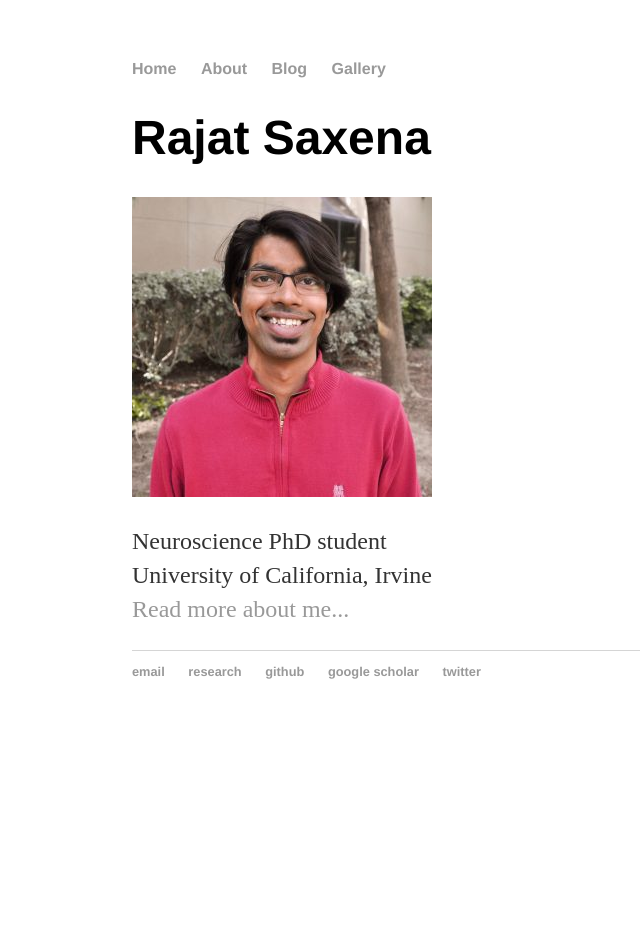
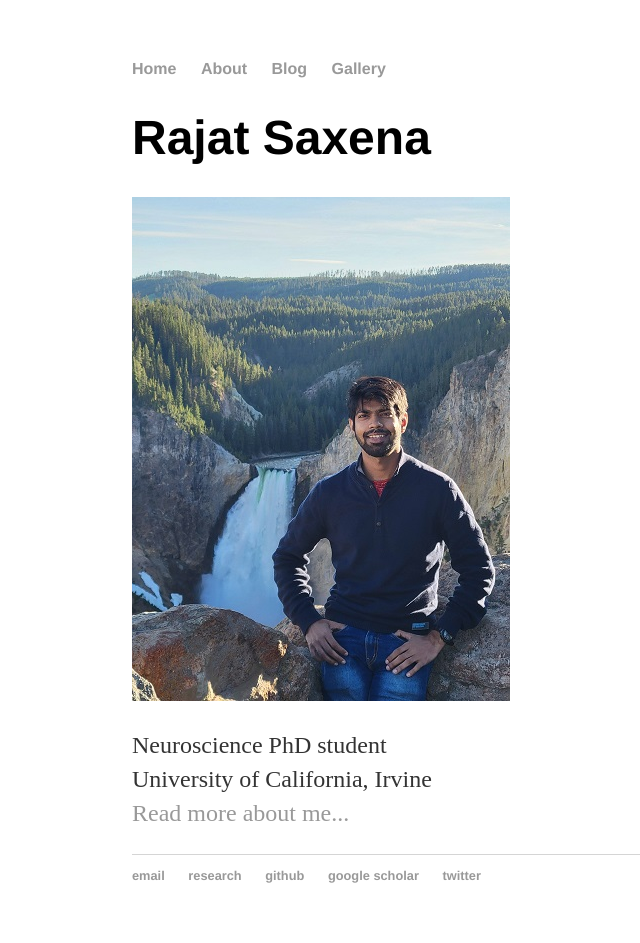
Before and after one commit to rajatsaxena/rajatsaxena.github.io, a Jekyll site: the page built from index.html, in a window 1280 px wide. Shown: the whole page, without its empty margins (60-700 px from the left). Built offline with Jekyll 4.4.1, drawn with Linux system fonts in a browser that asks for light colours; before the commit the page ends 900 px from its top, so only the background shows below that.

Commit message:
Update index.html

```diff
--- a/index.html
+++ b/index.html
@@ -5,7 +5,7 @@
 <div class="blurb">
 	<h1> Rajat Saxena </h1>
 	<div class="left">
-		<img src="https://rajatsaxena.github.io//images//SaxenaR.jpg">
+		<img src="https://rajatsaxena.github.io//images//RSaxena.jpg">
 	</div>
 	<div class="right">
 	<p> Neuroscience PhD student <br/>
```
